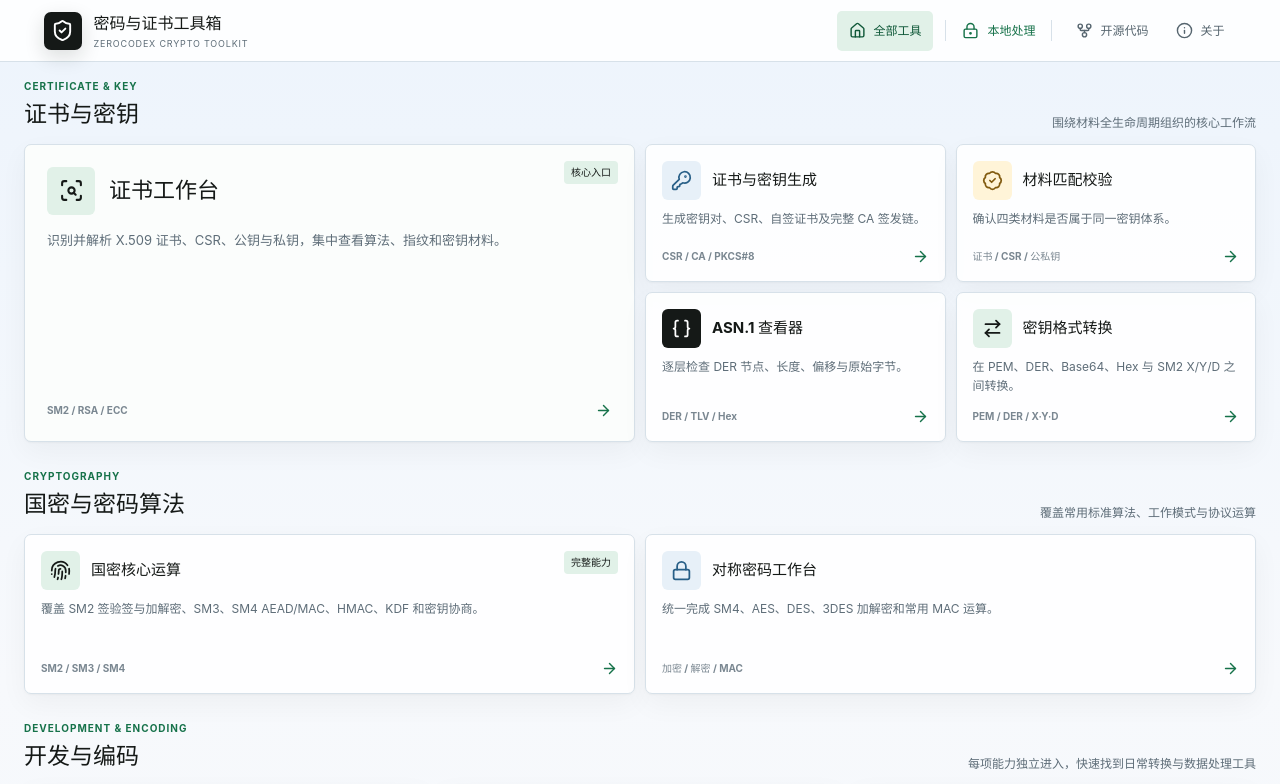
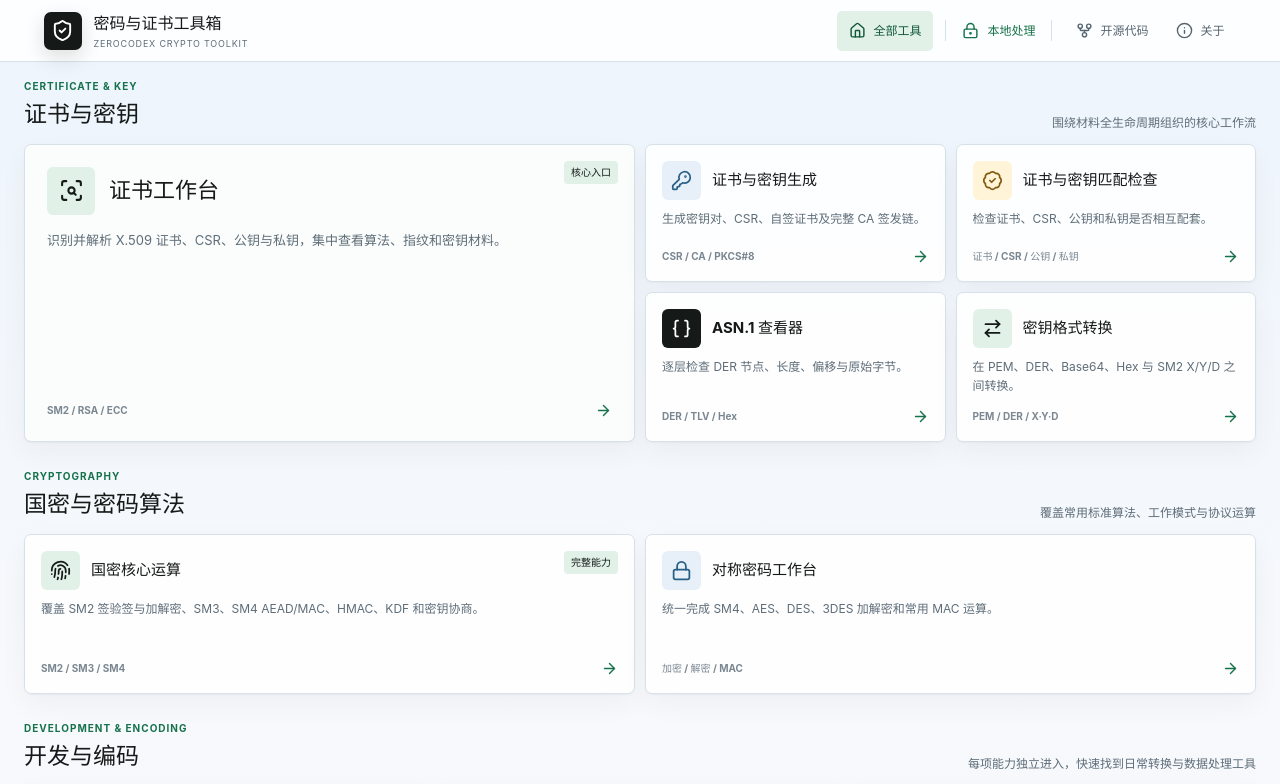
Before and after one commit to guojingyinan219/zerocodex-crypto-toolbox, a Vue app: page / in a window 1280 px wide. Shown: the top 784 px of the page. Built offline with nearby package versions, Linux system fonts and the light colour scheme; no server answers; what gmkitx would draw is missing.

Commit message:
style: clarify certificate key match tool

```diff
--- a/src/tools/OverviewView.vue
+++ b/src/tools/OverviewView.vue
@@ -35,7 +35,7 @@ defineEmits<{ open: [id: ToolId] }>()
 const certificateTools: ToolCard[] = [
   { id: 'workbench', title: '证书工作台', description: '识别并解析 X.509 证书、CSR、公钥与私钥，集中查看算法、指纹和密钥材料。', meta: 'SM2 / RSA / ECC', icon: ScanSearch, tone: 'green', featured: true, label: '核心入口' },
   { id: 'generate', title: '证书与密钥生成', description: '生成密钥对、CSR、自签证书及完整 CA 签发链。', meta: 'CSR / CA / PKCS#8', icon: KeyRound, tone: 'blue' },
-  { id: 'match', title: '材料匹配校验', description: '确认四类材料是否属于同一密钥体系。', meta: '证书 / CSR / 公私钥', icon: BadgeCheck, tone: 'amber' },
+  { id: 'match', title: '证书与密钥匹配检查', description: '检查证书、CSR、公钥和私钥是否相互配套。', meta: '证书 / CSR / 公钥 / 私钥', icon: BadgeCheck, tone: 'amber' },
   { id: 'asn1', title: 'ASN.1 查看器', description: '逐层检查 DER 节点、长度、偏移与原始字节。', meta: 'DER / TLV / Hex', icon: Braces, tone: 'ink' },
   { id: 'convert', title: '密钥格式转换', description: '在 PEM、DER、Base64、Hex 与 SM2 X/Y/D 之间转换。', meta: 'PEM / DER / X·Y·D', icon: ArrowRightLeft, tone: 'green' }
 ]
```
